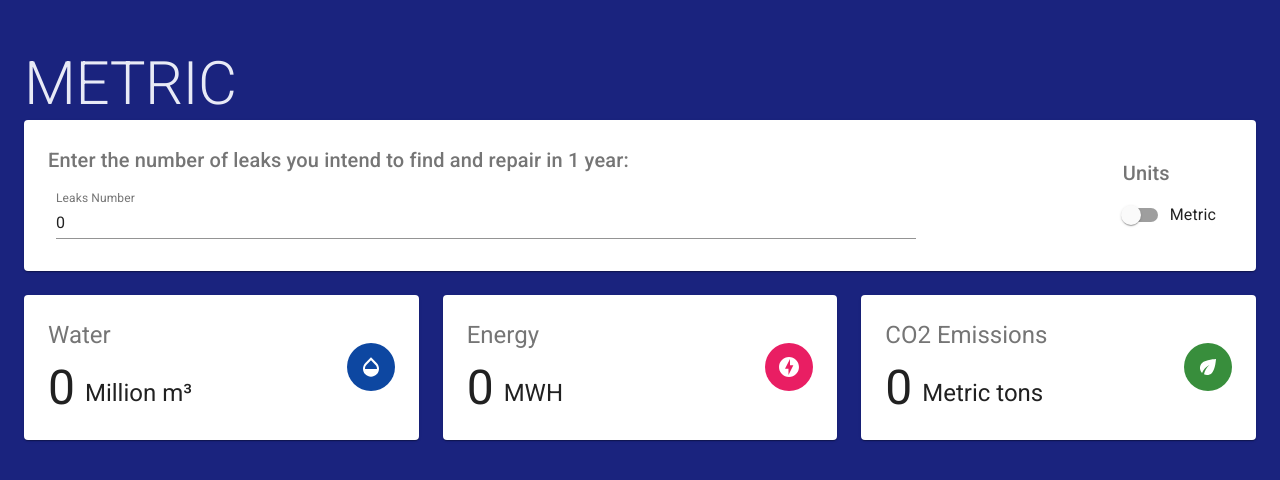
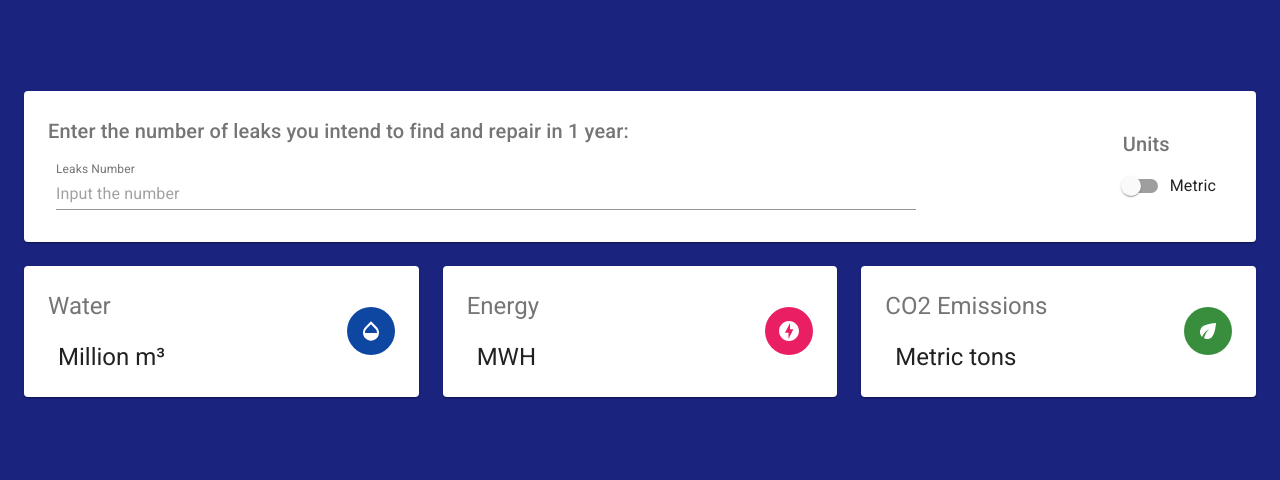
Before and after one commit to khalidhindawi/react-calculator, a React (Create React App) app: page / in a window 1280 px wide. Shown: the part 156-636 px from the top of the page. Built offline with nearby package versions, Linux system fonts and the light colour scheme.

Commit message:
title remvoed and leaks number is changed

```diff
--- a/src/App.js
+++ b/src/App.js
@@ -21,7 +21,7 @@ const useStyles = makeStyles(() => ({
 const App = () => {
   const classes = useStyles();
   const [unitType, setUnitType] = React.useState(false);
-  const [leaksNumber, setLeaksNumber] = React.useState(0);
+  const [leaksNumber, setLeaksNumber] = React.useState(null);
 
   const handleChangeLeaksNumber = React.useCallback(event => {
     if (event.target.value) {
@@ -61,12 +61,6 @@ const App = () => {
         flexDirection="column"
         justifyContent="center"
       >
-        <Typography
-          variant="h2"
-          className={classes.heading}
-        >
-          {unitType ? "ENGLISH" : "METRIC"}
-        </Typography>
         <Grid
           container
           spacing={3}
--- a/src/components/CalInputs.js
+++ b/src/components/CalInputs.js
@@ -32,7 +32,7 @@ const useStyles = makeStyles((theme) => ({
 
 const CalInputs = ({
   className,
-  leaksNumber = 0,
+  leaksNumber,
   unitType,
   handleChangeLeaksNumber = () => {},
   handleChangeUnitType = () => {},
@@ -62,13 +62,13 @@ const CalInputs = ({
           <TextField
             label="Leaks Number"
             style={{ margin: 8 }}
-            placeholder="Placeholder"
+            placeholder="Input the number"
             margin="normal"
             InputLabelProps={{
               shrink: true,
             }}
             className={classes.input}
-            type="number"
+            type="text"
             value={leaksNumber}
             onChange={handleChangeLeaksNumber}
           />
```
Also changed, not shown: 1 other file (tests, documents, lock files or other folders).
